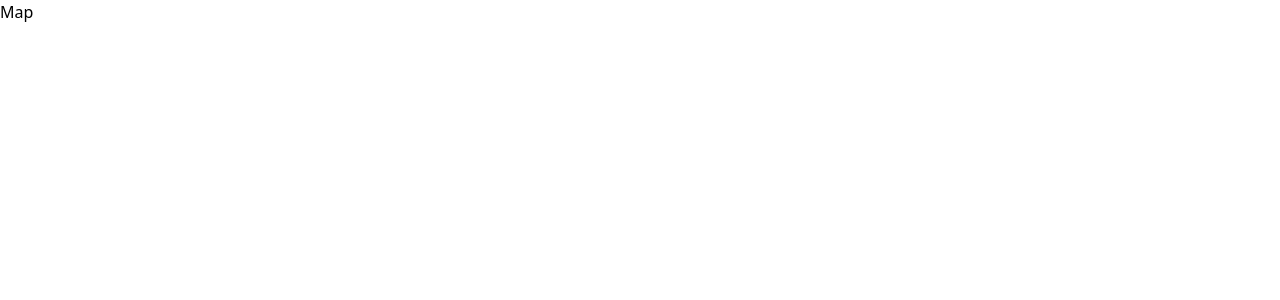
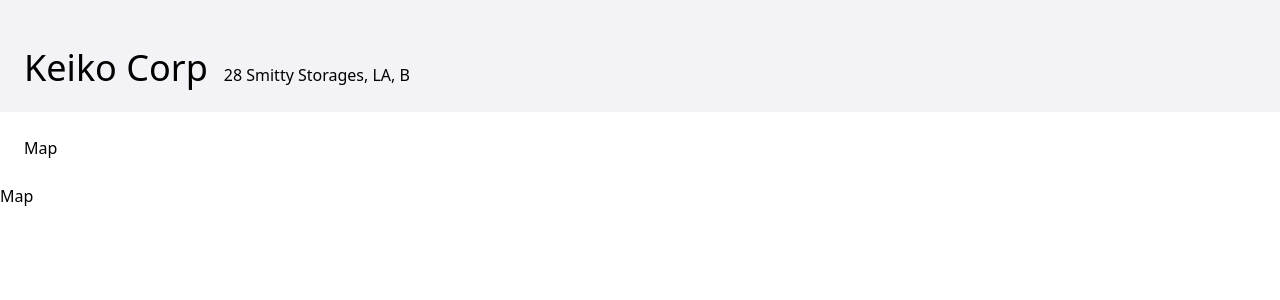
Before and after one commit to dzajlopment/silesian-cyber-hackathon-2024, a React (Vite) app: page /map in a window 1280 px wide. Shown: the top 300 px of the page. Built offline with nearby package versions, Linux system fonts and the light colour scheme.

Commit message:
Create root navigation

```diff
--- a/src/_layout/RootLayout.tsx
+++ b/src/_layout/RootLayout.tsx
@@ -1,8 +1,10 @@
 import {Outlet} from 'react-router-dom';
+import {RootNavigation} from '../navigation/RootNavigation.tsx';
 
 export const RootLayout = () => {
   return (
     <>
+      <RootNavigation />
       <Outlet />
     </>
   );
--- /dev/null
+++ b/src/navigation/RootNavigation.tsx
@@ -0,0 +1,35 @@
+import {Link} from 'react-router-dom';
+
+interface RootNavigationRoute {
+  title: string;
+  to: string;
+}
+
+const routes: RootNavigationRoute[] = [
+  {
+    title: 'Map',
+    to: '/map',
+  },
+];
+
+export const RootNavigation = () => {
+  return (
+    <>
+      <header className="px-6 pb-6 pt-12 flex items-baseline gap-4 bg-blurry-white">
+        <h1 className="text-4xl">Keiko Corp</h1>
+        <p>28 Smitty Storages, LA, B</p>
+      </header>
+      <nav className="bg-white p-6 gap-6">
+        <ul className="flex">
+          {routes.map((route) => (
+            <li
+              key={route.to}
+              className="border-r-2 last:border-r-0 pl-6 first:pl-0 border-separator pr-6">
+              <Link to={route.to}>{route.title}</Link>
+            </li>
+          ))}
+        </ul>
+      </nav>
+    </>
+  );
+};
--- a/tailwind.config.js
+++ b/tailwind.config.js
@@ -2,7 +2,12 @@
 export default {
   content: ['./index.html', './src/**/*.{js,ts,jsx,tsx}'],
   theme: {
-    extend: {},
+    extend: {
+      colors: {
+        'blurry-white': '#F2F2F7',
+        'separator': '#EBEDF3'
+      }
+    },
   },
   plugins: [],
 };
```
